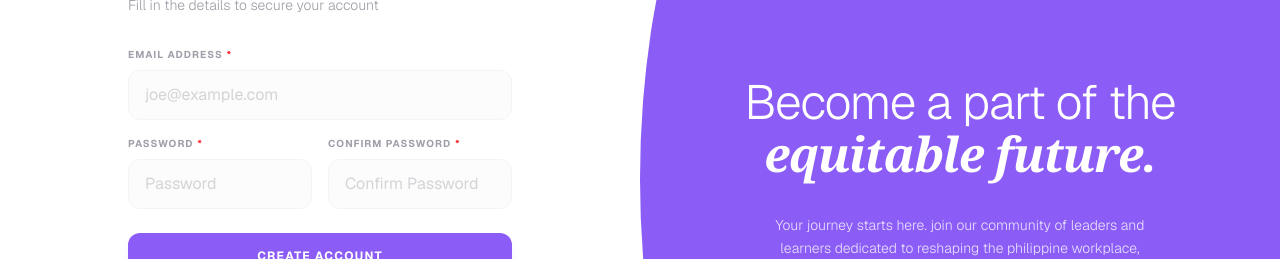
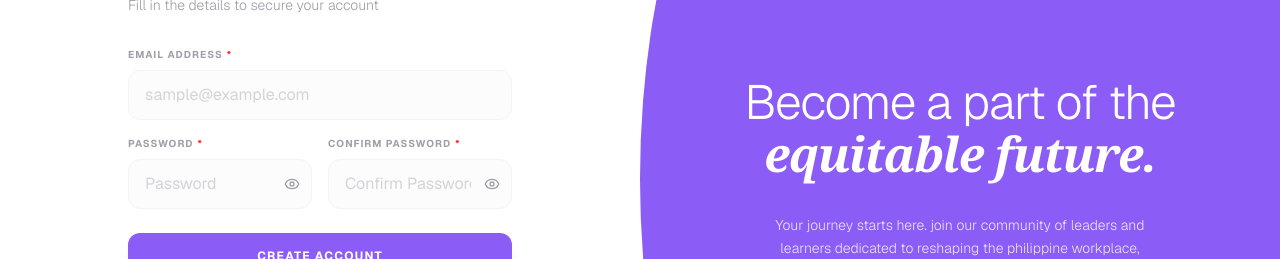
Before and after one commit to nathsuki73/gadvance, a Next.js app: page /auth/signup in a window 1280 px wide. Shown: the part 221-480 px from the top of the page. Built offline with nearby package versions, Linux system fonts and the light colour scheme; no server answers.

Commit message:
feat(SignUp): enhance form validation and add password visibility toggle

```diff
--- a/app/auth/signup/page.tsx
+++ b/app/auth/signup/page.tsx
@@ -10,10 +10,15 @@ import { z } from "zod";
 import { signOut, useSession } from "next-auth/react";
 import { useToast } from "@/app/components/context/ToastContext";
 import { OnboardingLogo } from "@/app/onboarding/_components/OnboardingLogo";
+import { Eye, EyeOff } from "lucide-react";
 
 const signUpSchema = z
   .object({
-    email: z.string().email("Invalid email address"),
+    email: z
+      .string()
+      .trim()
+      .min(1, "Email address is required")
+      .email("Please enter a valid email address (e.g., name@example.com)"),
     password: z
       .string()
       .min(8, "Password must be at least 8 characters")
@@ -37,6 +42,10 @@ const SignUp = () => {
   const { data: session, status } = useSession();
   const [loading, setLoading] = useState(false);
   const [errors, setErrors] = useState<Record<string, string>>({});
+
+  // Password visibility states
+  const [showPassword, setShowPassword] = useState(false);
+  const [showConfirmPassword, setShowConfirmPassword] = useState(false);
 
   const [formData, setFormData] = useState({
     email: "",
@@ -76,6 +85,14 @@ const SignUp = () => {
 
     const result = signUpSchema.safeParse(formData);
     if (!result.success) {
+      const fieldErrors: Record<string, string> = {};
+      result.error.issues.forEach((issue) => {
+        if (issue.path[0]) {
+          fieldErrors[issue.path[0] as string] = issue.message;
+        }
+      });
+      setErrors(fieldErrors);
+
       const firstErrorMessage = result.error.issues[0]?.message;
       showToast(firstErrorMessage || "Please check the form inputs.", "error");
       return;
@@ -85,7 +102,7 @@ const SignUp = () => {
 
     try {
       const response = await handleRegistration(
-        formData.email,
+        formData.email.trim(),
         formData.password,
         formData.confirmPassword,
       );
@@ -104,7 +121,7 @@ const SignUp = () => {
 
         router.push(
           `/auth/verify-link?context=signup&email=${encodeURIComponent(
-            formData.email,
+            formData.email.trim(),
           )}${callbackParam}`,
         );
       } else {
@@ -173,7 +190,7 @@ const SignUp = () => {
                   <input
                     name="email"
                     type="email"
-                    placeholder="joe@example.com"
+                    placeholder="sample@example.com"
                     value={formData.email}
                     onChange={handleInputChange}
                     className={`w-full px-4 py-3 rounded-xl border ${
@@ -189,39 +206,78 @@ const SignUp = () => {
 
                 {/* Password Grid */}
                 <div className="grid grid-cols-1 sm:grid-cols-2 gap-4">
+                  {/* Password Field */}
                   <div>
                     <label className="block text-[10px] font-bold text-zinc-400 mb-2 uppercase tracking-widest">
                       Password
                       <span className="text-red-500 ml-1">*</span>
                     </label>
+                    <div className="relative">
                       <input
                         name="password"
-                      type="password"
+                        type={showPassword ? "text" : "password"}
                         placeholder="Password"
                         value={formData.password}
                         onChange={handleInputChange}
-                      className={`w-full px-4 py-3 rounded-xl border ${
+                        className={`w-full px-4 py-3 pr-10 rounded-xl border ${
                           errors.password ? "border-red-400" : "border-zinc-100"
                         } focus:outline-none focus:ring-4 focus:ring-violet-50/50 focus:border-[#8b5cf6] transition-all text-zinc-600 placeholder-zinc-300 bg-zinc-50/50`}
                       />
+                      <button
+                        type="button"
+                        onClick={() => setShowPassword(!showPassword)}
+                        className="absolute right-3 top-1/2 -translate-y-1/2 text-zinc-400 hover:text-zinc-600 transition-colors cursor-pointer"
+                        aria-label={
+                          showPassword ? "Hide password" : "Show password"
+                        }
+                      >
+                        {showPassword ? (
+                          <EyeOff size={16} />
+                        ) : (
+                          <Eye size={16} />
+                        )}
+                      </button>
                     </div>
+                  </div>
+
+                  {/* Confirm Password Field */}
                   <div>
                     <label className="block text-[10px] font-bold text-zinc-400 mb-2 uppercase tracking-widest">
                       Confirm Password
                       <span className="text-red-500 ml-1">*</span>
                     </label>
+                    <div className="relative">
                       <input
                         name="confirmPassword"
-                      type="password"
+                        type={showConfirmPassword ? "text" : "password"}
                         placeholder="Confirm Password"
                         value={formData.confirmPassword}
                         onChange={handleInputChange}
-                      className={`w-full px-4 py-3 rounded-xl border ${
+                        className={`w-full px-4 py-3 pr-10 rounded-xl border ${
                           errors.confirmPassword
                             ? "border-red-400"
                             : "border-zinc-100"
                         } focus:outline-none focus:ring-4 focus:ring-violet-50/50 focus:border-[#8b5cf6] transition-all text-zinc-600 placeholder-zinc-300 bg-zinc-50/50`}
                       />
+                      <button
+                        type="button"
+                        onClick={() =>
+                          setShowConfirmPassword(!showConfirmPassword)
+                        }
+                        className="absolute right-3 top-1/2 -translate-y-1/2 text-zinc-400 hover:text-zinc-600 transition-colors cursor-pointer"
+                        aria-label={
+                          showConfirmPassword
+                            ? "Hide confirm password"
+                            : "Show confirm password"
+                        }
+                      >
+                        {showConfirmPassword ? (
+                          <EyeOff size={16} />
+                        ) : (
+                          <Eye size={16} />
+                        )}
+                      </button>
+                    </div>
                   </div>
                 </div>
                 {(errors.password || errors.confirmPassword) && (
@@ -233,7 +289,7 @@ const SignUp = () => {
                 <button
                   type="submit"
                   disabled={loading}
-                  className="w-full bg-[#8b5cf6] hover:bg-[#7c3aed] text-white px-8 py-3.5 rounded-xl text-[12px] font-bold uppercase tracking-widest transition-all shadow-lg shadow-violet-100 active:scale-[0.98] disabled:opacity-70 mt-2"
+                  className="w-full bg-[#8b5cf6] hover:bg-[#7c3aed] text-white px-8 py-3.5 rounded-xl text-[12px] font-bold uppercase tracking-widest transition-all shadow-lg shadow-violet-100 active:scale-[0.98] disabled:opacity-70 mt-2 cursor-pointer"
                 >
                   {loading ? "Creating Account..." : "Create account"}
                 </button>
```
Lines whose indentation alone changed are shown as unchanged.
